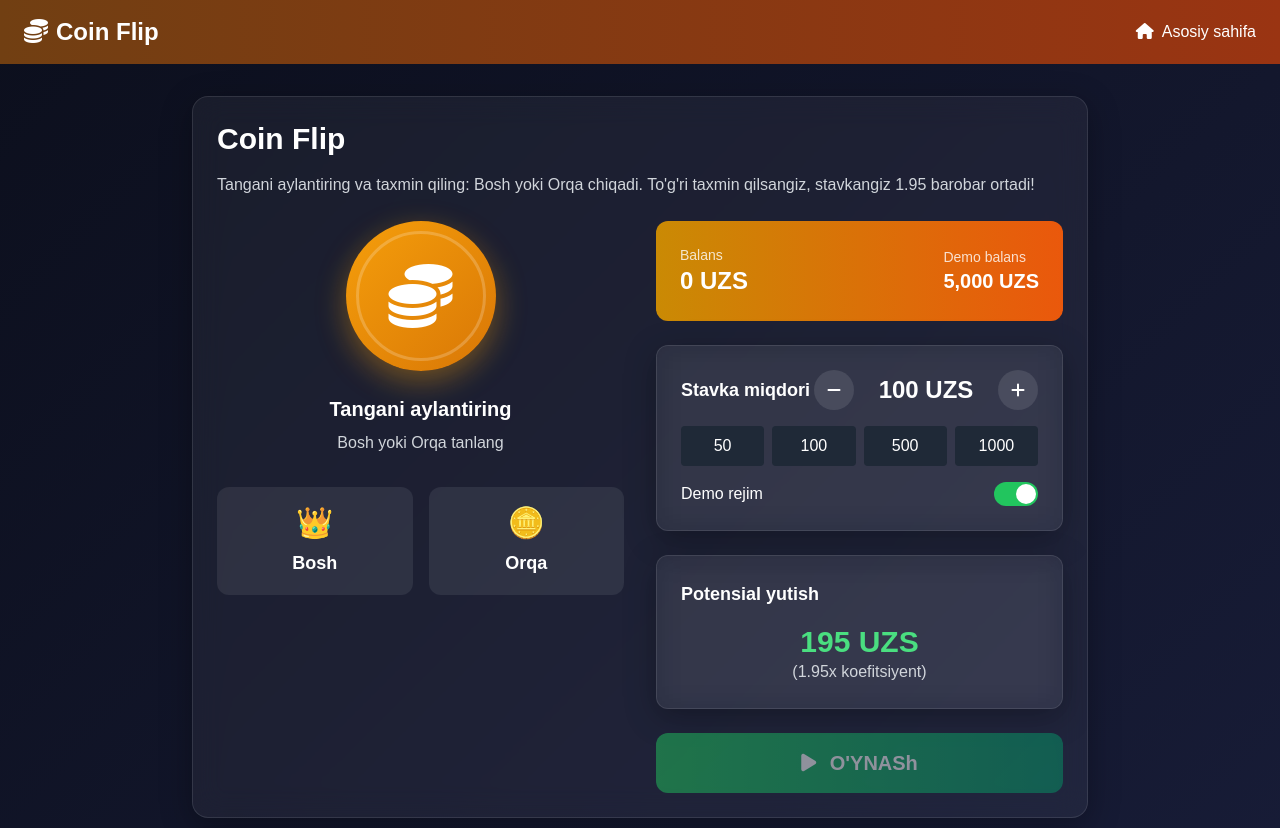
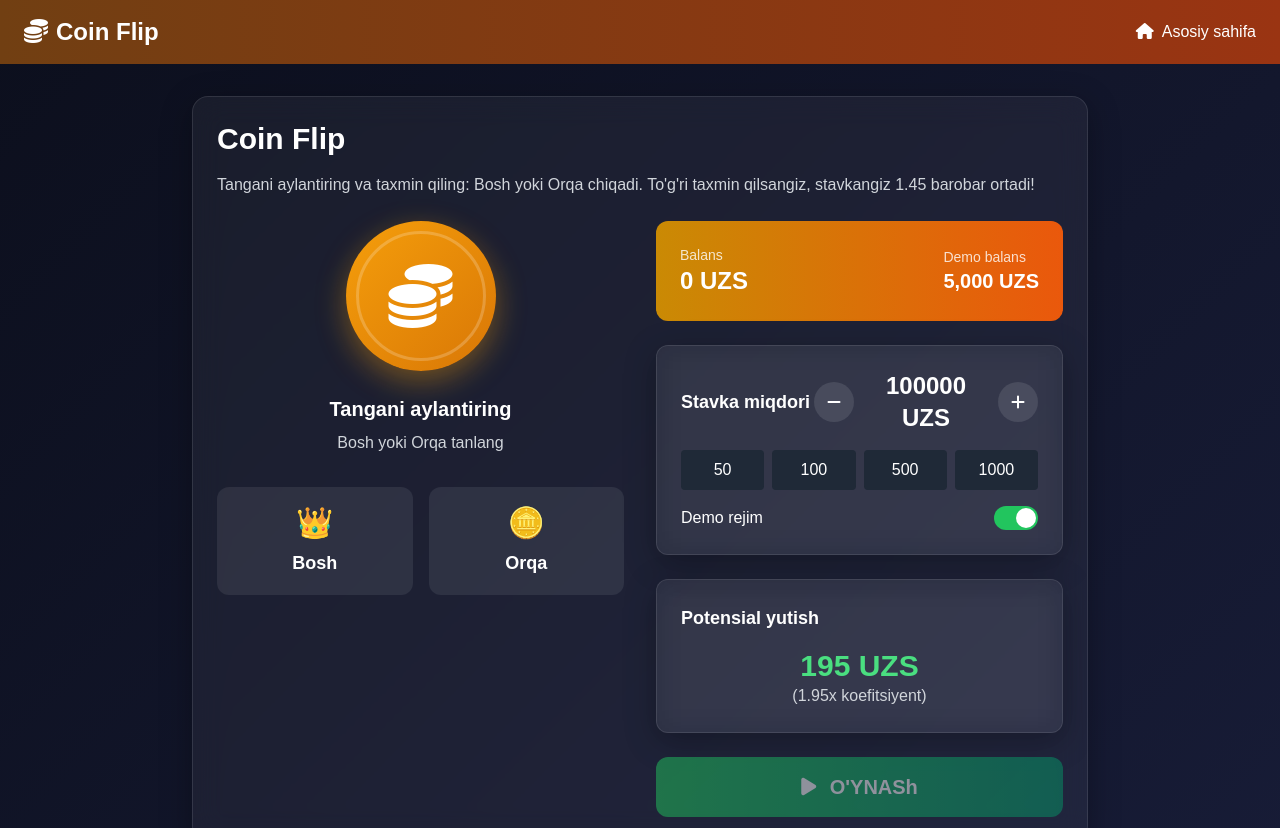
Before and after one commit to abumafia/gambling, a website: page public/game-coin.html in a window 1280 px wide. Shown: the top 828 px of the page. Drawn offline with nearby package versions, Linux system fonts and the light colour scheme.

Commit message:
Update game-coin.html

```diff
--- a/public/game-coin.html
+++ b/public/game-coin.html
@@ -100,7 +100,7 @@
             <!-- Game Info -->
             <div class="game-container rounded-2xl p-6 mb-8">
                 <h1 class="text-3xl font-bold mb-4">Coin Flip</h1>
-                <p class="text-gray-300 mb-6">Tangani aylantiring va taxmin qiling: Bosh yoki Orqa chiqadi. To'g'ri taxmin qilsangiz, stavkangiz 1.95 barobar ortadi!</p>
+                <p class="text-gray-300 mb-6">Tangani aylantiring va taxmin qiling: Bosh yoki Orqa chiqadi. To'g'ri taxmin qilsangiz, stavkangiz 1.45 barobar ortadi!</p>
 
                 <div class="grid grid-cols-1 md:grid-cols-2 gap-8">
                     <!-- Left Column: Game Area -->
@@ -256,7 +256,7 @@
     <script>
         // Game variables
         let currentChoice = null;
-        let betAmount = 100;
+        let betAmount = 100000;
         let isDemo = true;
         let balance = 0;
         let demoBalance = 5000;
```
